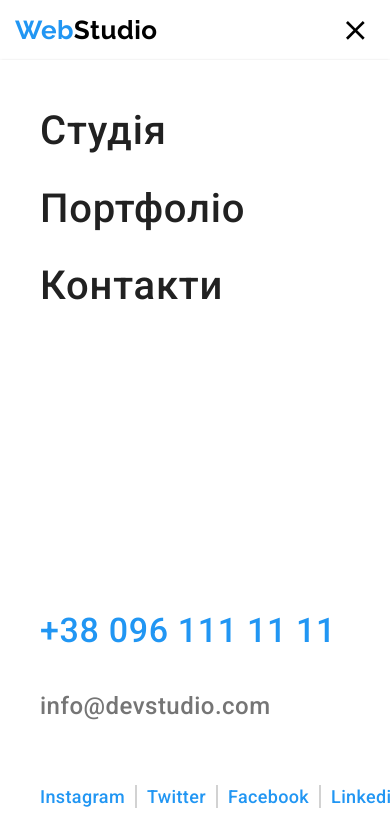
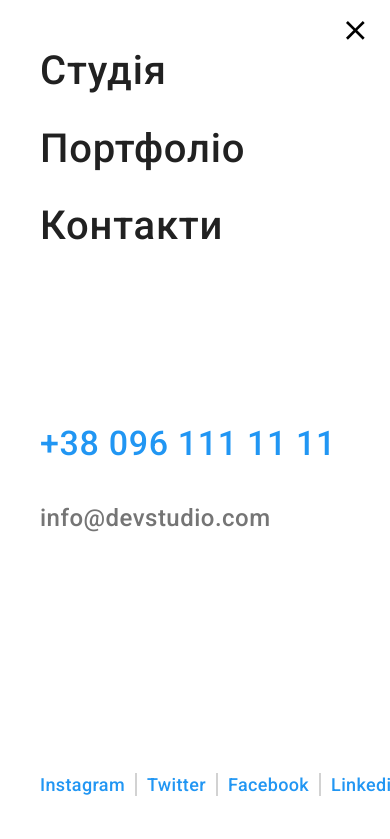
Before and after one commit to umbrach/goit-markup-hw-08, a plain HTML site: page index.html in a window 390 px wide. Both pictures are taken after a click on the button 355 px from the left and 30 px from the top of the page. Shown: the top 839 px of the page. Drawn offline with nearby package versions, Linux system fonts and the light colour scheme; files that its build step writes are made by us from their sources.

Commit message:
Add burger-menu changes

```diff
--- a/index.html
+++ b/index.html
@@ -64,6 +64,7 @@
         </button>
 
         <div class="menu-container" id="menu-container" data-menu>
+          <div class="burger-container">
             <div class="burger-nav">
               <li class="burger-nav__item">
                 <a href="./index.html" class="burger-nav__link current">Студія</a>
@@ -122,6 +123,7 @@
                   >Linkedin</a
                 >
               </li>
+            </div>
           </div>
         </div>
       </div>
--- a/sass/layouts/_header.scss
+++ b/sass/layouts/_header.scss
@@ -146,6 +146,7 @@
 // burger menu
 
 .burger-button {
+  z-index: 3;
   margin-left: auto;
   display: inline-flex;
   padding: 0;
@@ -171,14 +172,13 @@
 
 .menu-container {
   display: none;
-
-  position: absolute;
-  top: 100%;
+  z-index: 2;
+  position: fixed;
+  top: 0;
   left: 0;
-  width: 100%;
-  // height: 796px;
-  padding: 48px 40px;
-  text-align: center;
+  background-color: #fff;
+  width: 100vw;
+  height: 100vh;
 
   background: #ffffff;
   box-shadow: 0px 4px 8px rgba(0, 0, 0, 0.04), 0px 2px 4px rgba(0, 0, 0, 0.08),
@@ -189,9 +189,18 @@
   }
 }
 
+.burger-container {
+  height: 100%;
+  display: flex;
+  flex-direction: column;
+  justify-content: space-between;
+  overflow: auto;
+  padding: 48px 40px;
+}
+
 .burger-nav {
   text-align: start;
-  margin-bottom: 302px;
+  // margin-bottom: 302px;
 }
 
 .burger-nav__item {
```
Also changed, not shown: portfolio.html (+2 -0 lines), css/main.css, css/main.min.css, 2 other files. Lines whose indentation alone changed are shown as unchanged.
